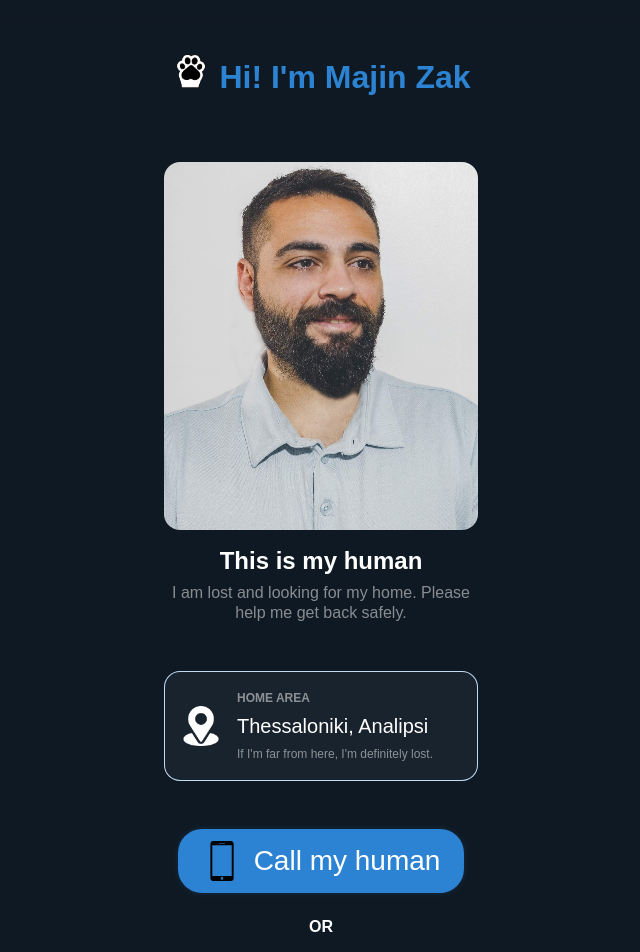
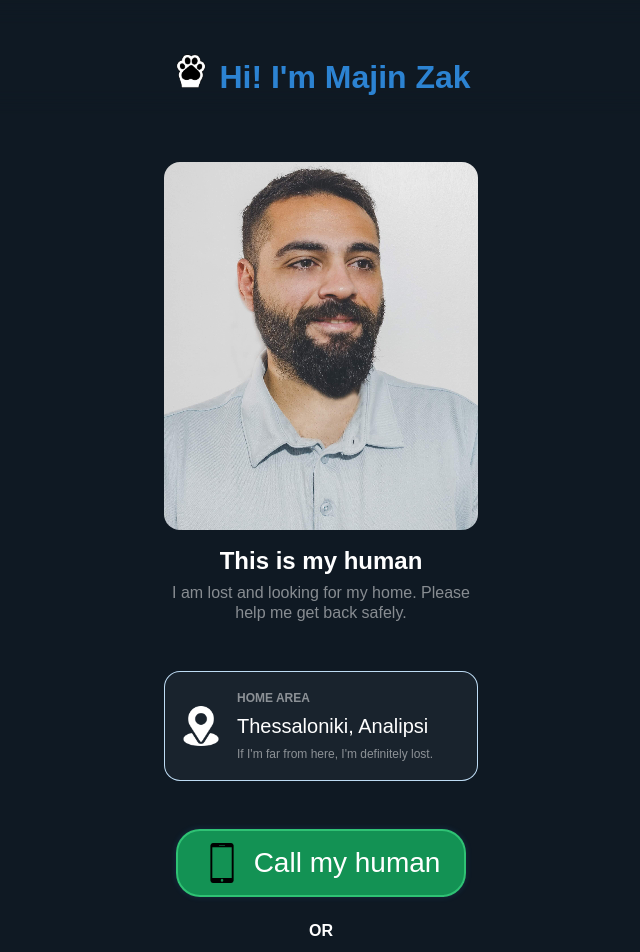
Before and after one commit to aresKoliadimas/pet-qr-contact-page, an Angular app: page / in a window 1280 px wide. Shown: the top 952 px of the page, without its empty margins (319-959 px from the left). Built offline with nearby package versions, Linux system fonts and the light colour scheme; a web font is replaced by a local one.

Commit message:
Change call button to green

```diff
--- a/src/app/app.scss
+++ b/src/app/app.scss
@@ -113,9 +113,9 @@
         display: flex;
         align-items: center;
         gap: $size-3x;
-        background-color: $color-primary;
+        background-color: $color-call-dark;
         color: $text-primary;
-        border: none;
+        border: $border-call;
         border-radius: $border-radius-lg;
         padding: $size-3x $size-6x;
         font-size: $size-7x;
@@ -135,8 +135,8 @@
         }
 
         &:active {
-          background-color: $color-primary-darker;
-          box-shadow: $shadow-sm;
+          background-color: $color-call;
+          box-shadow: $shadow-xl;
         }
       }
 
--- a/src/styles.scss
+++ b/src/styles.scss
@@ -18,6 +18,15 @@ $color-primary-light: rgb(135 200 255 / 0.9);
 $color-primary-lighter: rgb(200 230 255 / 0.95);
 $color-primary-dark: rgb(25 110 220 / 0.9);
 $color-primary-darker: rgb(10 70 180 / 0.95);
+
+// Call button (green) palette (harmonized with $color-primary)
+$color-call: rgb(50 200 120 / 0.9);
+$color-call-light: rgb(110 230 170 / 0.95);
+$color-call-dark: rgb(20 160 90 / 0.9);
+$color-call-darker: rgb(10 120 70 / 0.95);
+
+$border-call: 2px solid $color-call;
+$shadow-call: 0 0 8px rgba(50, 200, 120, 0.884);
 
 // Neutral colors for contrast
 $color-white: rgb(255, 255, 255, 1);
```
